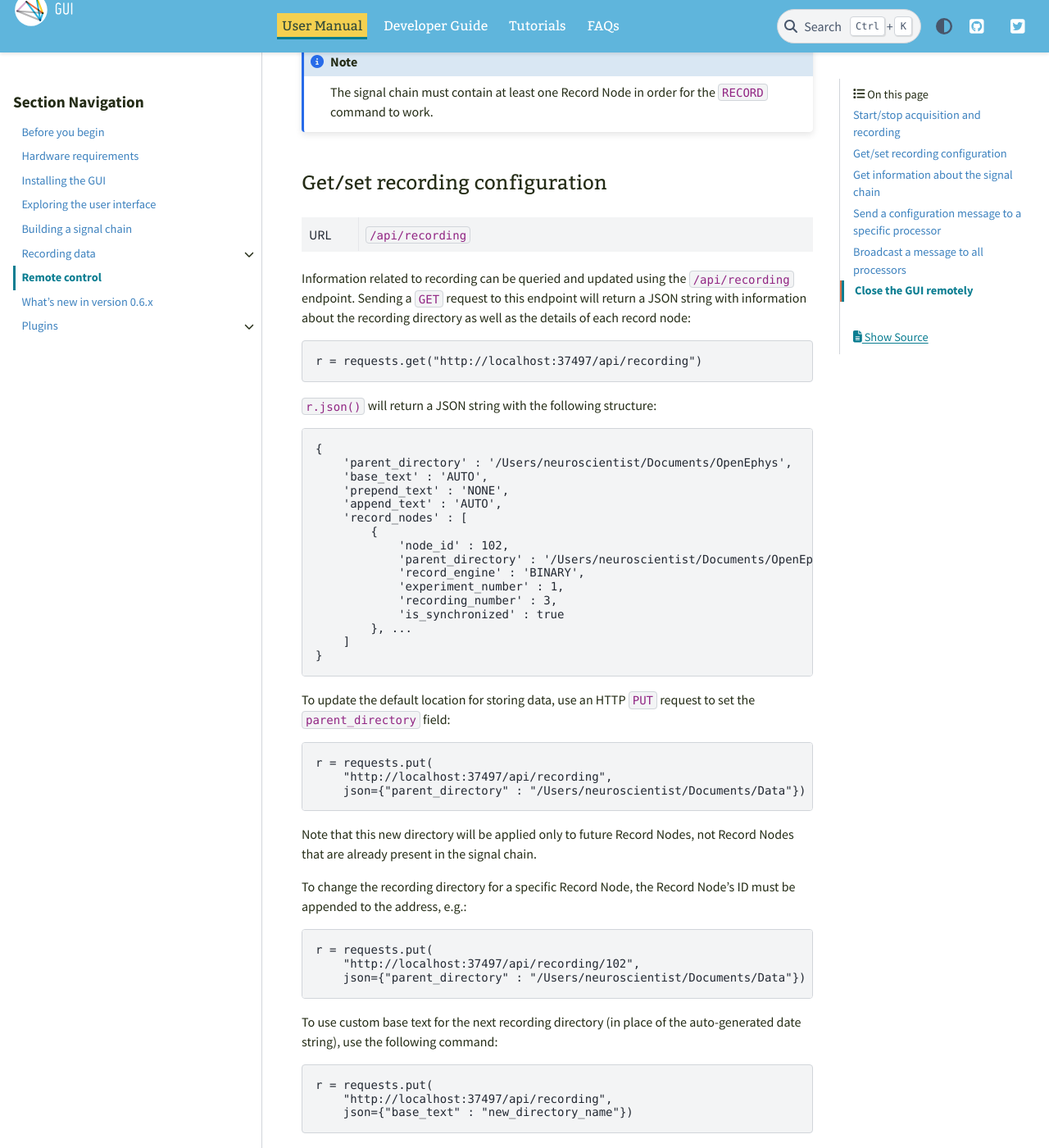
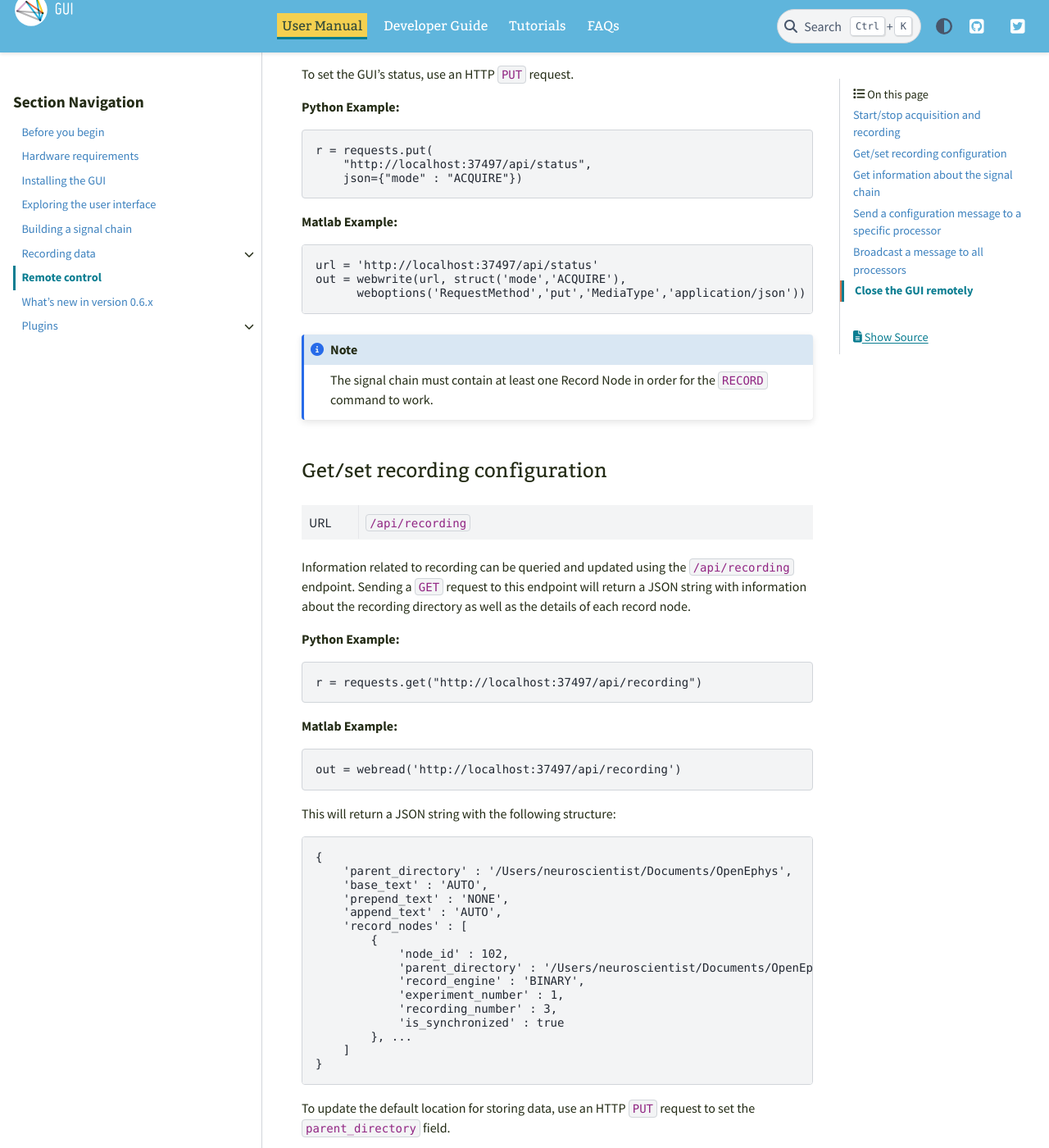
Before and after one commit to open-ephys/gui-docs, a Sphinx documentation site: the page built from source/User-Manual/Remote-control.rst, in a window 1280 px wide and 1400 px high, scrolled down 1133 px. Shown: the whole window at 82% size. Built offline with Sphinx 7.4.7 and the PyData theme 0.15.4, drawn with Linux system fonts in a browser that asks for light colours; some of the changed text lies outside the part shown.

Commit message:
Add Matlab commands to remote control docs

```diff
--- a/source/User-Manual/Remote-control.rst
+++ b/source/User-Manual/Remote-control.rst
@@ -7,7 +7,7 @@ The **Open Ephys HTTP Server** enables remote control of the GUI via a RESTful A
 
 The HTTP server can be disabled or re-enabled via the **File** menu.
 
-The following sections document the various remote control commands that are available. All examples are in Python, based on the `requests <https://requests.readthedocs.io/en/latest/>`__ library.
+The following sections document the various remote control commands that are available. Python examples based on the `requests <https://requests.readthedocs.io/en/latest/>`__ library, while Matlab examples use the `webread <https://www.mathworks.com/help/matlab/ref/webread.html>`__ and `webwrite <https://www.mathworks.com/help/matlab/ref/webwrite.html>`__ functions.
 
 Start/stop acquisition and recording
 ------------------------------------
@@ -17,25 +17,43 @@ Start/stop acquisition and recording
 
    "URL", ":code:`/api/status`"
 
-Querying the GUI's acquisition/recording status uses an HTTP :code:`GET` request at the :code:`/api/status` endpoint:
+Querying the GUI's acquisition/recording status uses an HTTP :code:`GET` request at the :code:`/api/status` endpoint.
+
+**Python Example:**
 
 .. code-block:: Python
 
     r = requests.get("http://localhost:37497/api/status")
 
-This returns a JSON string (accessible via :code:`r.json()`) containing information about the current :code:`mode` of the GUI, which can take the following values:
+**Matlab Example:**
+
+.. code-block:: Matlab
+
+    out = webread('http://localhost:37497/api/status')
+
+This returns a JSON string (accessible via :code:`r.json()` in Python) containing information about the current :code:`mode` of the GUI, which can take the following values:
 
 * :code:`IDLE` - the GUI is not acquiring data
 * :code:`ACQUIRE` - the GUI is acquiring data, but not recording
 * :code:`RECORD` - the GUI is acquiring and recording data
 
-To set the GUI's status, use an HTTP :code:`PUT` request:
+To set the GUI's status, use an HTTP :code:`PUT` request.
+
+**Python Example:**
 
 .. code-block:: Python
 
     r = requests.put(
         "http://localhost:37497/api/status",
         json={"mode" : "ACQUIRE"})
+
+**Matlab Example:**
+
+.. code-block:: Matlab
+
+    url = 'http://localhost:37497/api/status'
+    out = webwrite(url, struct('mode','ACQUIRE'),
+          weboptions('RequestMethod','put','MediaType','application/json'))
 
 .. note:: The signal chain must contain at least one Record Node in order for the :code:`RECORD` command to work.
 
@@ -47,13 +65,21 @@ Get/set recording configuration
 
    "URL", ":code:`/api/recording`"
 
-Information related to recording can be queried and updated using the :code:`/api/recording` endpoint. Sending a :code:`GET` request to this endpoint will return a JSON string with information about the recording directory as well as the details of each record node:
+Information related to recording can be queried and updated using the :code:`/api/recording` endpoint. Sending a :code:`GET` request to this endpoint will return a JSON string with information about the recording directory as well as the details of each record node.
+
+**Python Example:**
 
 .. code-block:: Python
 
     r = requests.get("http://localhost:37497/api/recording")
 
-:code:`r.json()` will return a JSON string with the following structure:
+**Matlab Example:**
+
+.. code-block:: Matlab
+
+    out = webread('http://localhost:37497/api/recording')
+
+This will return a JSON string with the following structure:
 
 .. code-block:: js
 
@@ -74,7 +100,9 @@ Information related to recording can be queried and updated using the :code:`/ap
         ]
     }
 
-To update the default location for storing data, use an HTTP :code:`PUT` request to set the :code:`parent_directory` field:
+To update the default location for storing data, use an HTTP :code:`PUT` request to set the :code:`parent_directory` field.
+
+**Python Example:**
 
 .. code-block:: Python
 
@@ -82,9 +110,19 @@ To update the default location for storing data, use an HTTP :code:`PUT` request
         "http://localhost:37497/api/recording",
         json={"parent_directory" : "/Users/neuroscientist/Documents/Data"})
 
+**Matlab Example:**
+
+.. code-block:: Matlab
+
+    url = 'http://localhost:37497/api/recording'
+    out = webwrite(url, struct('parent_directory','/Users/neuroscientist/Documents/Data'),
+          weboptions('RequestMethod','put','MediaType','application/json'))
+
 Note that this new directory will be applied only to future Record Nodes, not Record Nodes that are already present in the signal chain.
 
-To change the recording directory for a specific Record Node, the Record Node's ID must be appended to the address, e.g.:
+To change the recording directory for a specific Record Node, the Record Node's ID must be appended to the address.
+
+**Python Example:**
 
 .. code-block:: Python
 
@@ -92,13 +130,31 @@ To change the recording directory for a specific Record Node, the Record Node's
         "http://localhost:37497/api/recording/102",
         json={"parent_directory" : "/Users/neuroscientist/Documents/Data"})
 
-To use custom base text for the next recording directory (in place of the auto-generated date string), use the following command:
+**Matlab Example:**
+
+.. code-block:: Matlab
+
+    url = 'http://localhost:37497/api/recording/102'
+    out = webwrite(url, struct('parent_directory','/Users/neuroscientist/Documents/Data'),
+          weboptions('RequestMethod','put','MediaType','application/json'))
+
+To use custom base text for the next recording directory (in place of the auto-generated date string), use the following commands:
+
+**Python Example:**
 
 .. code-block:: Python
 
     r = requests.put(
         "http://localhost:37497/api/recording",
         json={"base_text" : "new_directory_name"})
+
+**Matlab Example:**
+
+.. code-block:: Matlab
+
+    url = 'http://localhost:37497/api/recording'
+    out = webwrite(url, struct('base_text','new_directory_name'),
+          weboptions('RequestMethod','put','MediaType','application/json'))
 
 The same endpoint can be used to set the recording directory :code:`prepend_text` and :code:`append_text` as well.
 
@@ -113,9 +169,17 @@ Get information about the signal chain
 
 Sending a :code:`GET` request to the :code:`/api/processors` endpoint will return a JSON string with information about available processors and their parameters. Information about Record Nodes is accessed separately, via the :code:`/api/recording` endpoint.
 
+**Python Example:**
+
 .. code-block:: Python
 
     r = requests.get("http://localhost:37497/api/processors")
+
+**Matlab Example:**
+
+.. code-block:: Matlab
+
+    out = webread('http://localhost:37497/api/processors')
 
 will return a string with the following structure:
 
@@ -187,12 +251,21 @@ Send a configuration message to a specific processor
 
 Certain processors can respond to custom configuration messages that modify their state prior to starting acquisition. For example, the following command will change the reference setting on a Neuropixels probe connected to slot 3, port 1, and dock 1:
 
+**Python Example:**
+
 .. code-block:: Python
 
     r = requests.put(
         "http://localhost:37497/api/processors/100/config",
         json={"text" : "NP REFERENCE 3 1 1 TIP"})
 
+**Matlab Example:**
+
+.. code-block:: Matlab
+
+    url = 'http://localhost:37497/api/processors/100/config'
+    out = webwrite(url, struct('text','NP REFERENCE 3 1 1 TIP'),
+          weboptions('RequestMethod','put','MediaType','application/json'))
 
 Broadcast a message to all processors
 -------------------------------------
@@ -204,11 +277,21 @@ Broadcast a message to all processors
 
 Broadcast messages are relayed to all processors while acquisition is active. These messages will be ignored unless a plugin has implemented the :code:`handleBroadcastMessage()` method, and knows how to respond to the specific message that was sent. For example, the following command will trigger a 100 ms pulse on digital output line 1 of the Open Ephys Acquisition Board:
 
-.. code-block:: js
+**Python Example:**
+
+.. code-block:: Python
 
     r = requests.put(
         "http://localhost:37497/api/message",
         json={"text" : "ACQBOARD TRIGGER 1 100"})
+
+**Matlab Example:**
+
+.. code-block:: Matlab
+
+    url = 'http://localhost:37497/api/message'
+    out = webwrite(url, struct('text','ACQBOARD TRIGGER 1 100'),
+          weboptions('RequestMethod','put','MediaType','application/json'))
 
 .. tip:: Broadcast messages are saved by all Record Nodes, so these messages can be used to mark different epochs within a given recording.
 
@@ -222,8 +305,18 @@ Close the GUI remotely
 
 To shut down the GUI, send the **quit** command to the :code:`/api/window` endpoint:
 
+**Python Example:**
+
 .. code-block:: Python
 
     r = requests.put(
         "http://localhost:37497/api/window",
         json={"command" : "quit"})
+
+**Matlab Example:**
+
+.. code-block:: Matlab
+
+    url = 'http://localhost:37497/api/window'
+    out = webwrite(url, struct('command','quit'),
+          weboptions('RequestMethod','put','MediaType','application/json'))
```
